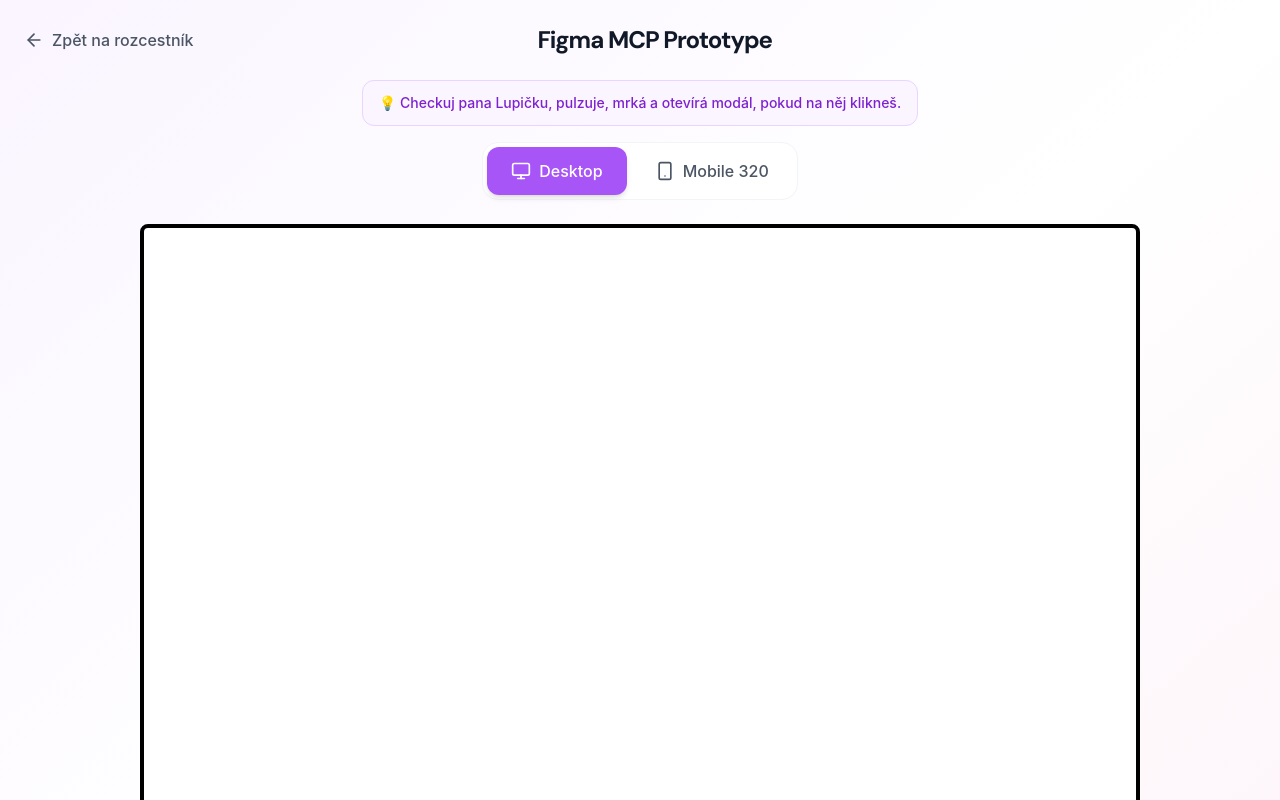
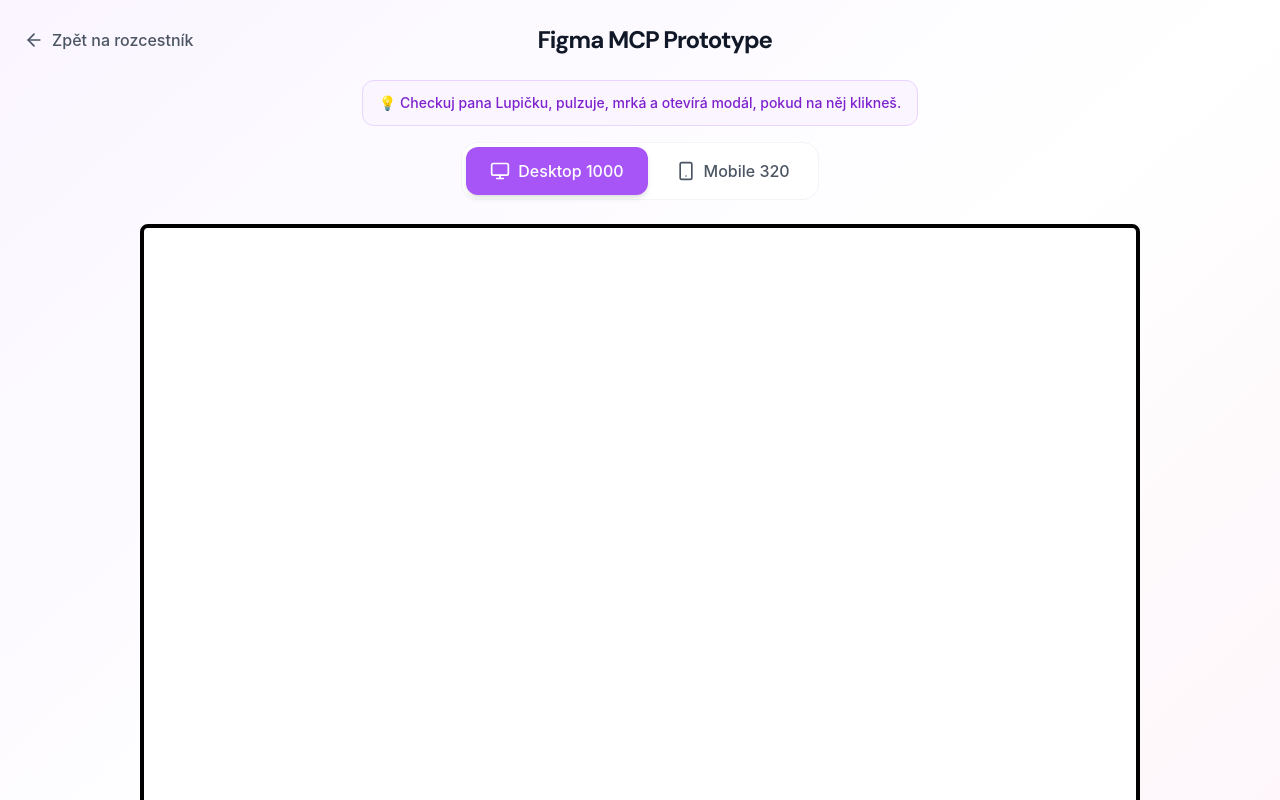
Before and after one commit to maroskadlec/slevac-ai, a React (Vite) app: page /figma-mcp in a window 1280 px wide. Shown: the top 800 px of the page. Built offline with nearby package versions, Linux system fonts and the light colour scheme.

Commit message:
Změna textu tabu z 'Desktop' na 'Desktop 1000' v FigmaMCP

```diff
--- a/src/pages/FigmaMCP.tsx
+++ b/src/pages/FigmaMCP.tsx
@@ -68,7 +68,7 @@ function FigmaMCP() {
             whileTap={{ scale: 0.98 }}
           >
             <Monitor className="w-5 h-5" />
-            <span>Desktop</span>
+            <span>Desktop 1000</span>
           </motion.button>
 
           <motion.button
```
